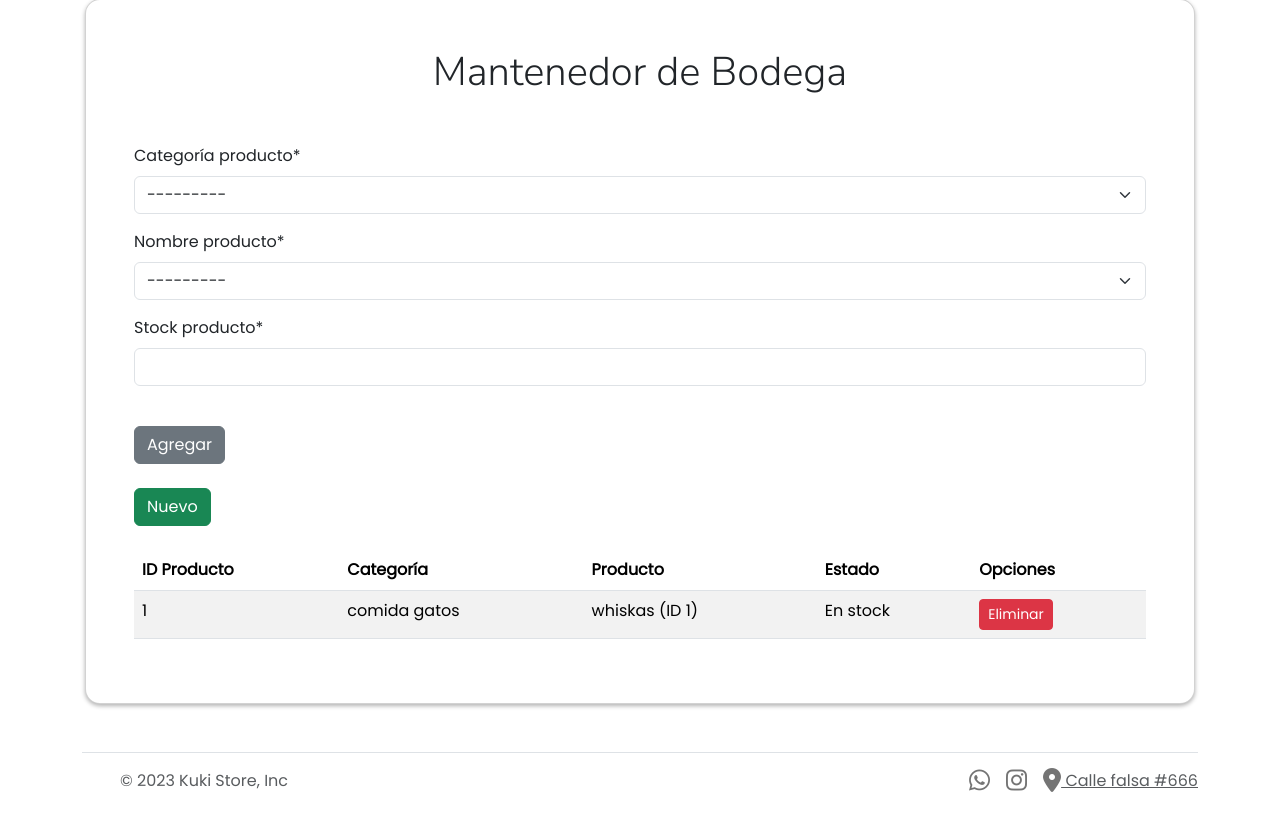
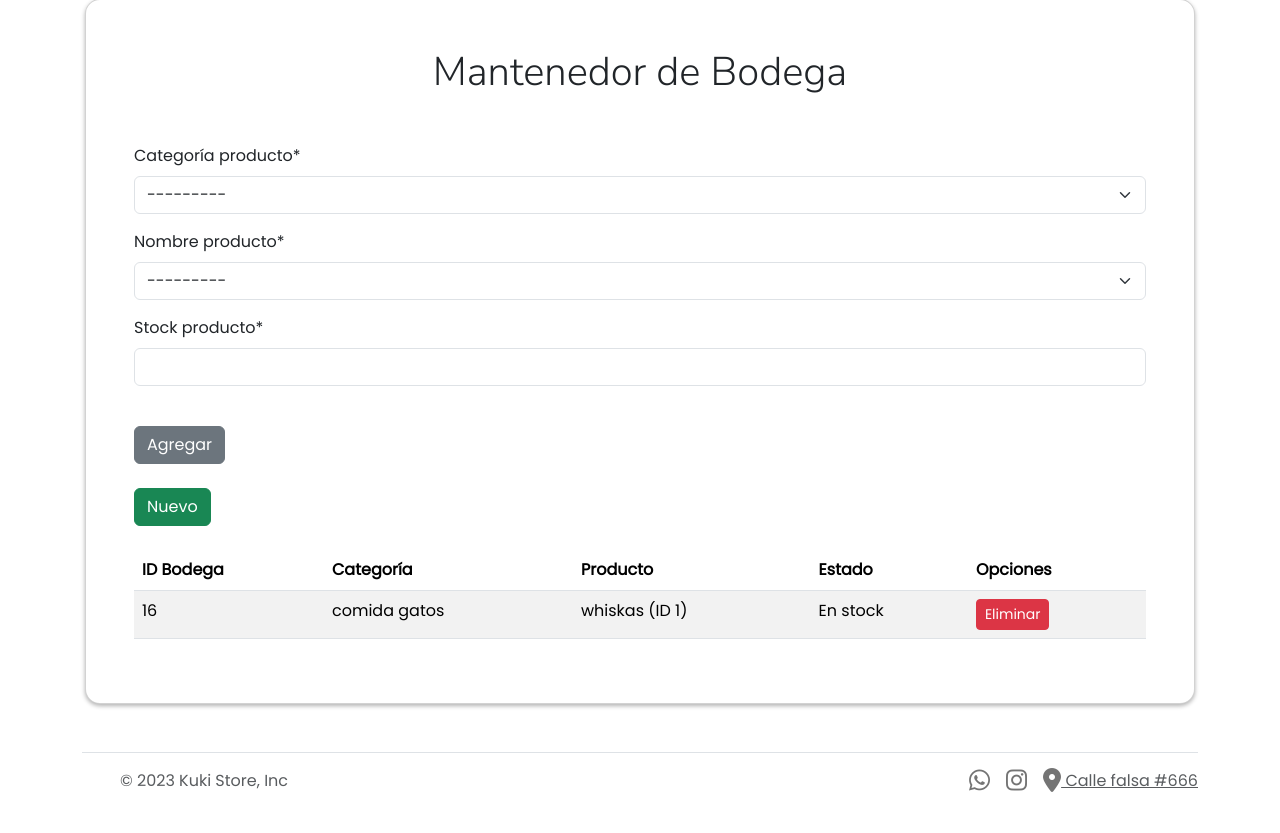
Before and after one commit to Diiego0/PetShopDjango, a Django app: page /bodega in a window 1280 px wide. Shown: the part 122-955 px from the top of the page. Run offline with Django 4.2, Linux system fonts and the light colour scheme; a user stored in the database is signed in; data comes from the database, SQL or seed files in the repository; both versions use the stored data as it was after the commit; some libraries are stand-ins or nearby versions.

Commit message:
bodega lista

```diff
--- a/core/templates/core/bodega.html
+++ b/core/templates/core/bodega.html
@@ -29,7 +29,7 @@
             <table class="table table-striped">
               <thead>
                 <tr>
-                  <th>ID Producto</th>
+                  <th>ID Bodega</th>
                   <th>Categoría</th>
                   <th>Producto</th>
                   <th>Estado</th>
@@ -39,7 +39,7 @@
               <tbody>
                 {% for pro in lista_productos   %}
                 <tr>
-                  <td>1</td>
+                  <td>{{ pro.idProductoBode }}</td>
                   <td>{{ pro.categoriaProductoBode }}</td>
                   <td>{{ pro.nombreProducto }}</td>
                   <td>En stock</td>
--- a/core/templates/core/productos.html
+++ b/core/templates/core/productos.html
@@ -53,8 +53,8 @@
             <thead>
               <tr>
                 <th scope="col">#</th>
+                <th scope="col">Nombre</th>
                 <th scope="col">Categoría</th>
-                <th scope="col">Nombre</th>
                 <th scope="col">Descripción</th>
                 <th scope="col">Precio</th>
                 <th scope="col">Descuento subscriptor (%)</th>
@@ -66,8 +66,8 @@
               {% for pro in list %}
               <tr>
                 <th scope="row">{{ pro.idProducto }}</th>
-                <td> <a class="text-decoration-none" style="color: black;" href="{% url 'productos' 'upd' pro.idProducto %}">{{ pro.categoriaProducto}}</a></td>
-                <td>{{ pro.nombreProducto }}</td>
+                <td> <a style="color: rgb(255, 0, 0);" href="{% url 'productos' 'upd' pro.idProducto %}">{{ pro.nombreProducto}}</a></td>
+                <td>{{ pro.categoriaProducto }}</td>
                 <td>{{ pro.descripcionProducto }}</td>
                 <td>${{ pro.precioProducto }}</td>
                 <td>{{ pro.descuentoSubP }}%</td>
--- a/core/views.py
+++ b/core/views.py
@@ -15,10 +15,10 @@ def index(request):
 
     for producto in productos:
         bodega = Bodega.objects.filter(nombreProducto=producto).first()
-        if bodega is not None:
-            stock_disponible = bodega.stockProducto
+        if bodega is not None and bodega.stockProducto > 0:
+            stock_disponible = "Disponible"
         else:
-            stock_disponible = 0
+            stock_disponible = "No disponible"
 
         producto_data = {
             "producto": producto,
@@ -28,6 +28,7 @@ def index(request):
         data.append(producto_data)
 
     return render(request, "core/index.html", {"productos": data})
+
 
 def about(request):
     return render(request, "core/about.html")
@@ -44,21 +45,15 @@ def bodega(request):
             categoria = form.cleaned_data['categoriaProducto']
             nombre = form.cleaned_data['nombreProducto']
             stock = form.cleaned_data['stockProducto']
-            id_producto = form.cleaned_data['nombreProducto'].idProducto
 
             try:
-                # Validar si ya existe un producto con el mismo ID
-                if Bodega.objects.filter(idProductoBode=id_producto).exists():
-                    messages.error(request, "Ya existe un producto con el mismo ID")
-                    return redirect('bodega')
-
-                bodega = Bodega(
-                    categoriaProductoBode=categoria,
-                    nombreProducto=nombre,
-                    stockProducto=stock,
-                    idProductoBode=id_producto
-                )
-                bodega.save()
+                for _ in range(stock):
+                    bodega = Bodega(
+                        categoriaProductoBode=categoria,
+                        nombreProducto=nombre,
+                        stockProducto=1
+                    )
+                    bodega.save()
 
                 messages.success(request, "El producto fue agregado correctamente a la bodega")
                 return redirect('bodega')
@@ -79,6 +74,9 @@ def bodega(request):
         return redirect('bodega')
 
     return render(request, "core/bodega.html", {'form': form, 'lista_productos': lista_productos})
+
+
+
 
 @login_required
 def carrito(request):
@@ -172,7 +170,7 @@ def misdatos(request):
 
 def ficha_producto(request, id):
     producto = Producto.objects.get(idProducto=id)
-    bodega = Bodega.objects.filter(nombreProducto=producto).first()
+    bodega = Bodega.objects.filter(nombreProducto=producto)
 
     # Obtener perfil del usuario logueado
     perfil = request.user.perfil if hasattr(request.user, 'perfil') else None
@@ -183,9 +181,9 @@ def ficha_producto(request, id):
     else:
         descuento_subscripcion = 0
 
-    if bodega is not None:
-        stock_disponible = bodega.stockProducto
-        productos_relacionados = Producto.objects.exclude(idProducto=id).filter(bodega__categoriaProductoBode=bodega.categoriaProductoBode).order_by('?')[:5]
+    if bodega.exists():
+        stock_disponible = bodega.count()
+        productos_relacionados = Producto.objects.exclude(idProducto=id).filter(bodega__categoriaProductoBode=bodega[0].categoriaProductoBode).order_by('?')[:5]
     else:
         stock_disponible = 0
         productos_relacionados = Producto.objects.exclude(idProducto=id).order_by('?')[:5]
@@ -199,6 +197,7 @@ def ficha_producto(request, id):
     }
 
     return render(request, "core/ficha.html", data)
+
 
 def registro(request):
 
```
Also changed, not shown: core/templates/core/index.html (+5 -5 lines), core/migrations/0001_initial.py, db.sqlite3, media/img/producto7_QJTbDVT.jpg (added), media/img/producto7_TY1wLvc.jpg (added).
